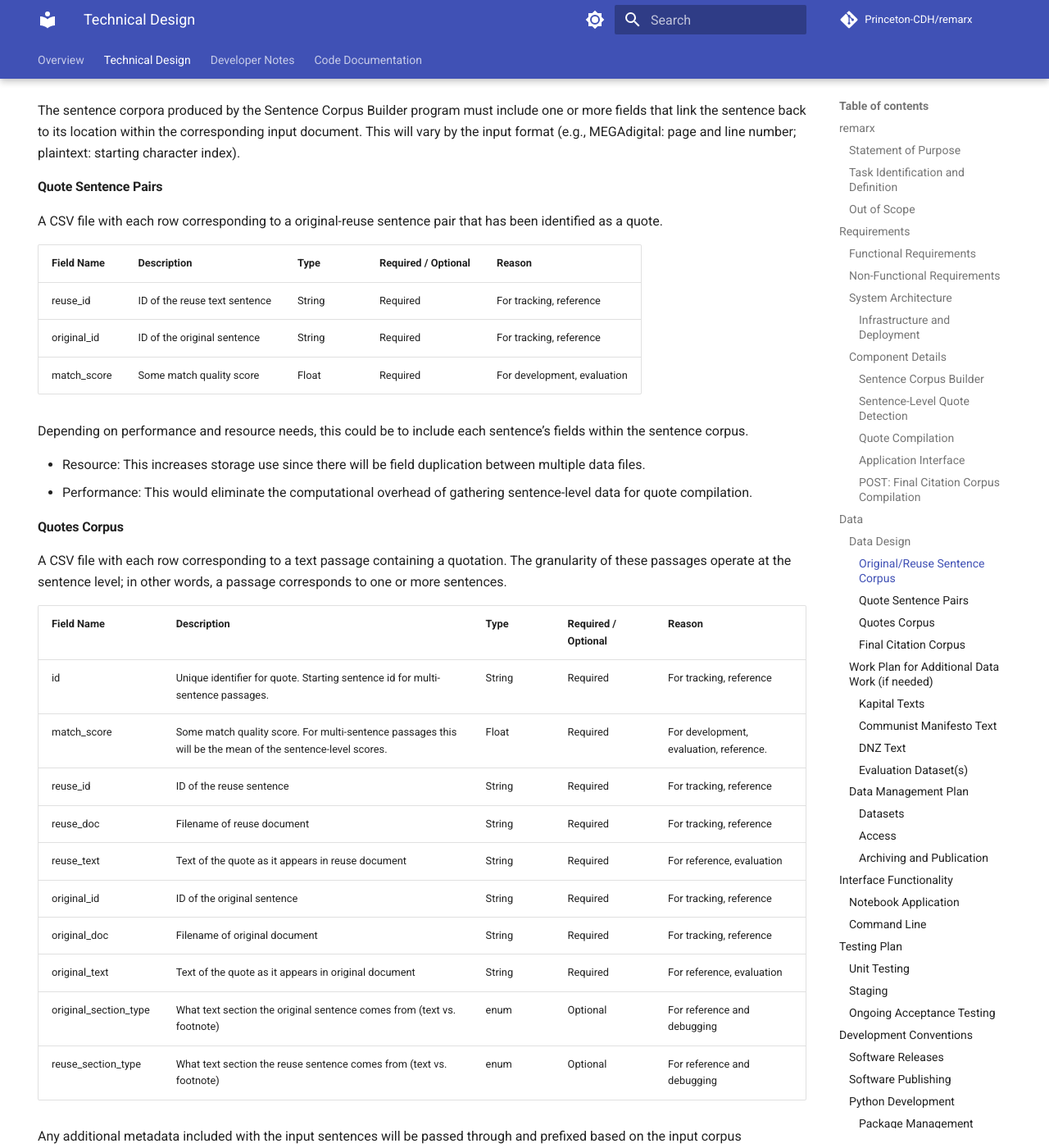
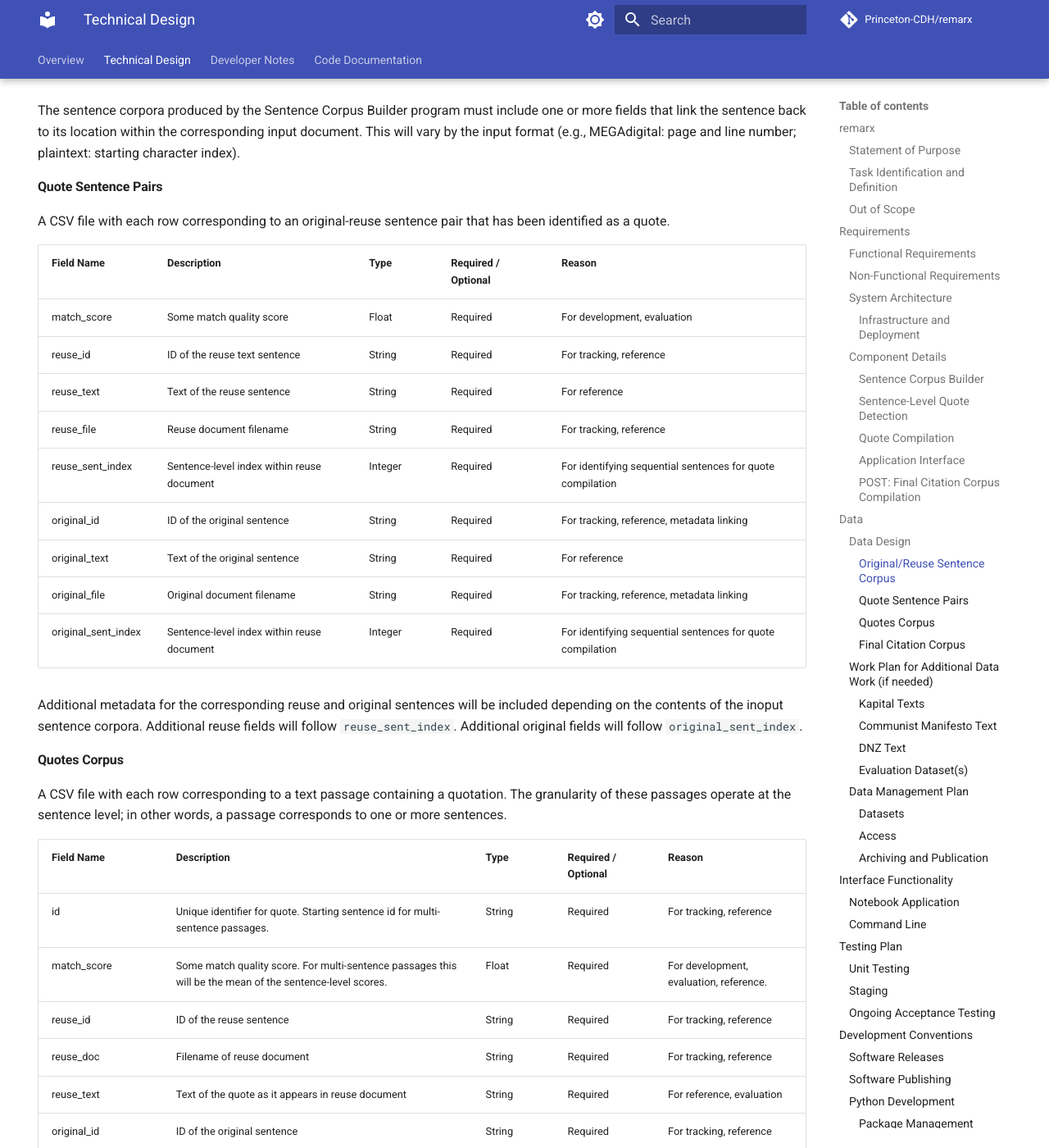
Before and after one commit to Princeton-CDH/remarx, an MkDocs documentation site: the page built from docs/technical-design.md, in a window 1280 px wide and 1400 px high, scrolled down 6396 px. Shown: the whole window at 82% size. Built offline with MkDocs 1.6.1 and Material for MkDocs 9.7.7, drawn with Linux system fonts in a browser that asks for light colours; comment, search, counter and statistics services are not loaded; the version menu is left out.

Commit message:
Update technical design doc with current state

```diff
--- a/docs/technical-design.md
+++ b/docs/technical-design.md
@@ -193,7 +193,7 @@ A CSV file with each row corresponding to a single sentence in either an origina
 | :------------- | :------------------------------------------------------------ | :------- | :---------------------- | :--------------------------------------------------------- |
 | id             | Unique identifier for each sentence                           | String   | Required                | For tracking, reference                                    |
 | text           | Sentence text content                                         | String   | Required                | For quote detection                                        |
-| doc            | Corresponding document filename                               | String   | Required                | For tracking, reference, metadata linking                  |
+| file           | Corresponding document filename                               | String   | Required                | For tracking, reference, metadata linking                  |
 | sent_index     | Sentence-level index within document (0-based indexing)       | Integer  | Required                | For identifying sequential sentences for quote compilation |
 | section_type   | What text section the sentence comes from (text vs. footnote) | enum     | Optional                | For reference and debugging                                |
 | multi_page     | Indicates whether the sentence spans multiple pages.          | Boolean  | Required                | For reference and debugging                                |
@@ -202,18 +202,23 @@ The sentence corpora produced by the Sentence Corpus Builder program must includ
 
 #### Quote Sentence Pairs
 
-A CSV file with each row corresponding to a original-reuse sentence pair that has been identified as a quote.
+A CSV file with each row corresponding to an original-reuse sentence pair that has been identified as a quote.
 
-| **Field Name** | **Description**               | **Type** | **Required / Optional** | **Reason**                  |
-| :------------- | :---------------------------- | :------- | :---------------------- | :-------------------------- |
-| reuse_id       | ID of the reuse text sentence | String   | Required                | For tracking, reference     |
-| original_id    | ID of the original sentence   | String   | Required                | For tracking, reference     |
-| match_score    | Some match quality score      | Float    | Required                | For development, evaluation |
+| **Field Name**      | **Description**                            | **Type** | **Required / Optional** | **Reason**                                                 |
+| :------------------ | :----------------------------------------- | :------- | :---------------------- | :--------------------------------------------------------- |
+| match_score         | Some match quality score                   | Float    | Required                | For development, evaluation                                |
+| reuse_id            | ID of the reuse text sentence              | String   | Required                | For tracking, reference                                    |
+| reuse_text          | Text of the reuse sentence                 | String   | Required                | For reference                                              |
+| reuse_file          | Reuse document filename                    | String   | Required                | For tracking, reference                                    |
+| reuse_sent_index    | Sentence-level index within reuse document | Integer  | Required                | For identifying sequential sentences for quote compilation |
+| original_id         | ID of the original sentence                | String   | Required                | For tracking, reference, metadata linking                  |
+| original_text       | Text of the original sentence              | String   | Required                | For reference                                              |
+| original_file       | Original document filename                 | String   | Required                | For tracking, reference, metadata linking                  |
+| original_sent_index | Sentence-level index within reuse document | Integer  | Required                | For identifying sequential sentences for quote compilation |
 
-Depending on performance and resource needs, this could be to include each sentence’s fields within the sentence corpus.
-
-- Resource: This increases storage use since there will be field duplication between multiple data files.
-- Performance: This would eliminate the computational overhead of gathering sentence-level data for quote compilation.
+Additional metadata for the corresponding reuse and original sentences will be included depending on the contents of the inoput sentence corpora.
+Additional reuse fields will follow `reuse_sent_index`.
+Additional original fields will follow `original_sent_index`.
 
 #### Quotes Corpus
 
```
